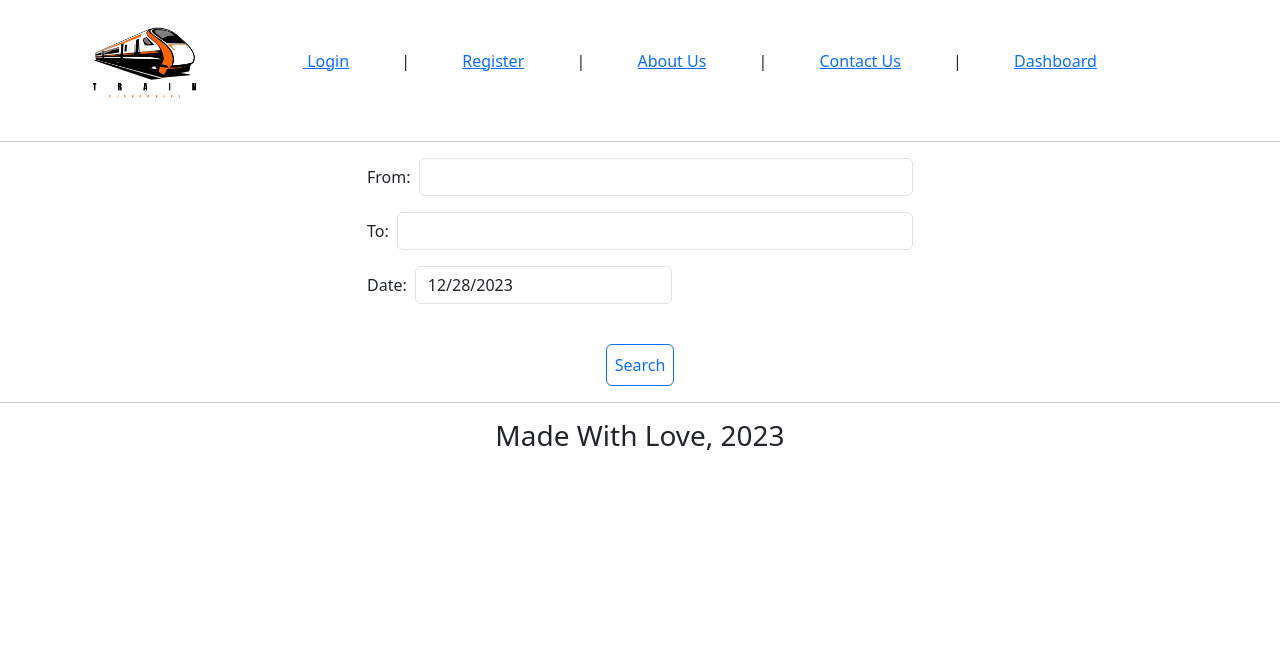
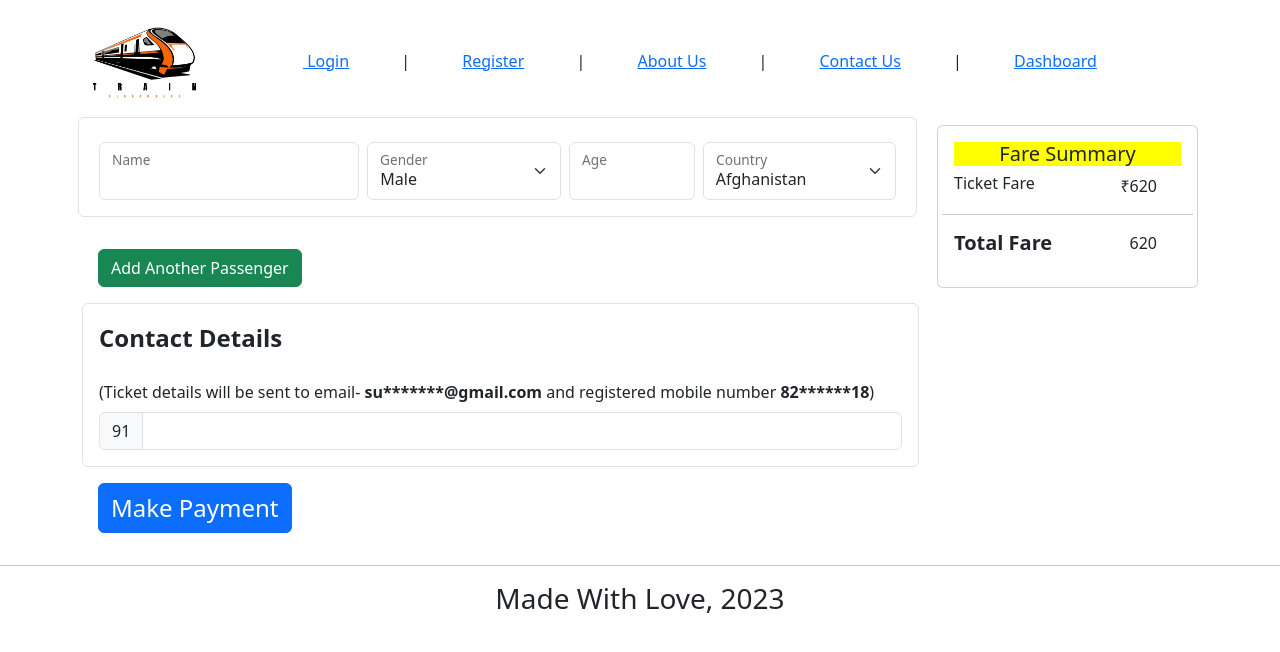
Before and after one commit to TrainReservationSystem/railway-reservation-system, a React (Create React App) app: page / in a window 1280 px wide. Shown: the top 652 px of the page. Built offline with nearby package versions, Linux system fonts and the light colour scheme.

Commit message:
Modified 3 files

```diff
--- a/src/App.jsx
+++ b/src/App.jsx
@@ -2,11 +2,15 @@ import React from "react";
 import Landing from "./components/landing/Landing";
 import { BrowserRouter } from "react-router-dom";
 import "../node_modules/bootstrap/dist/css/bootstrap.min.css";
+import PassengerDetails from "./components/bookings/PassengerDetails";
 
 const App = () => {
   return (
     <BrowserRouter>
-      <Landing />
+      {/* <Landing />
+       */}
+
+       <PassengerDetails/>
     </BrowserRouter>
   );
 };
--- a/src/components/bookings/ContactDetails.jsx
+++ b/src/components/bookings/ContactDetails.jsx
@@ -8,9 +8,9 @@ const ContactDetails = () => {
         <br />
         <div>(Ticket details will be sent to email- <span className='fw-bold'>su*******@gmail.com</span> and registered mobile number <span className='fw-bold'>82******18</span>)</div>
 
-        <div class="input-group flex-nowrap pt-2">
-          <span class="input-group-text" id="addon-wrapping">91</span>
-          <input type="number" class="form-control" />
+        <div className="input-group flex-nowrap pt-2">
+          <span className="input-group-text" id="addon-wrapping">91</span>
+          <input type="number" className="form-control" />
         </div>
       </div>
     </>
--- a/src/components/bookings/PassengerDetails.jsx
+++ b/src/components/bookings/PassengerDetails.jsx
@@ -26,7 +26,7 @@ const PassengerDetails = () => {
                 {passengers.map((passenger) => (
                   <PassengerRow key={passenger.id} id={passenger.id} />
                 ))}
-                <button onClick={addPassenger} class="btn btn-success m-3">Add Another Passenger</button>
+                <button onClick={addPassenger} className="btn btn-success m-3">Add Another Passenger</button>
               </div>
             </div>
 
@@ -37,7 +37,7 @@ const PassengerDetails = () => {
           </div>
         <ContactDetails/>
 
-        <button class="btn btn-primary m-3 fs-4">Make Payment</button>
+        <button className="btn btn-primary m-3 fs-4">Make Payment</button>
         </div>
         <Footer />
       </div>
--- a/src/components/bookings/PassengerRow.jsx
+++ b/src/components/bookings/PassengerRow.jsx
@@ -4,33 +4,33 @@ const PassengerRow = () => {
   return (
     <>
       <div style={{ maxWidth: '100%' }}>
-        <div class="row g-2 border rounded p-3 mb-3 ">
-          <div class="col-md">
-            <div class="form-floating">
-              <input type="text" class="form-control" id="name-id" />
-              <label for="name-id">Name</label>
+        <div className="row g-2 border rounded p-3 mb-3 ">
+          <div className="col-md">
+            <div className="form-floating">
+              <input type="text" className="form-control" id="name-id" />
+              <label htmlFor="name-id">Name</label>
             </div>
           </div>
-          <div class="col-3">
-            <div class="form-floating">
-              <select class="form-select" id="age-id" >
+          <div className="col-3">
+            <div className="form-floating">
+              <select className="form-select" id="age-id" >
                 <option value="1">Male</option>
                 <option value="2">Female</option>
                 <option value="3">Other</option>
               </select>
-              <label for="age-id">Gender</label>
+              <label htmlFor="age-id">Gender</label>
             </div>
           </div>
 
-          <div class="col-2">
-            <div class="form-floating">
-              <input type="number" max={120} class="form-control" id="age-id" />
-              <label for="age-id">Age</label>
+          <div className="col-2">
+            <div className="form-floating">
+              <input type="number" max={120} className="form-control" id="age-id" />
+              <label htmlFor="age-id">Age</label>
             </div>
           </div>
-          <div class="col-3">
-            <div class="form-floating">
-              <select id="country-id" class="form-select">
+          <div className="col-3">
+            <div className="form-floating">
+              <select id="country-id" className="form-select">
                 <option value="Afghanistan">Afghanistan</option>
                 <option value="Åland Islands">Åland Islands</option>
                 <option value="Albania">Albania</option>
@@ -276,7 +276,7 @@ const PassengerRow = () => {
                 <option value="Zambia">Zambia</option>
                 <option value="Zimbabwe">Zimbabwe</option>
               </select>
-              <label for="country-id">Country</label>
+              <label htmlFor="country-id">Country</label>
             </div>
           </div>
         </div>
```
